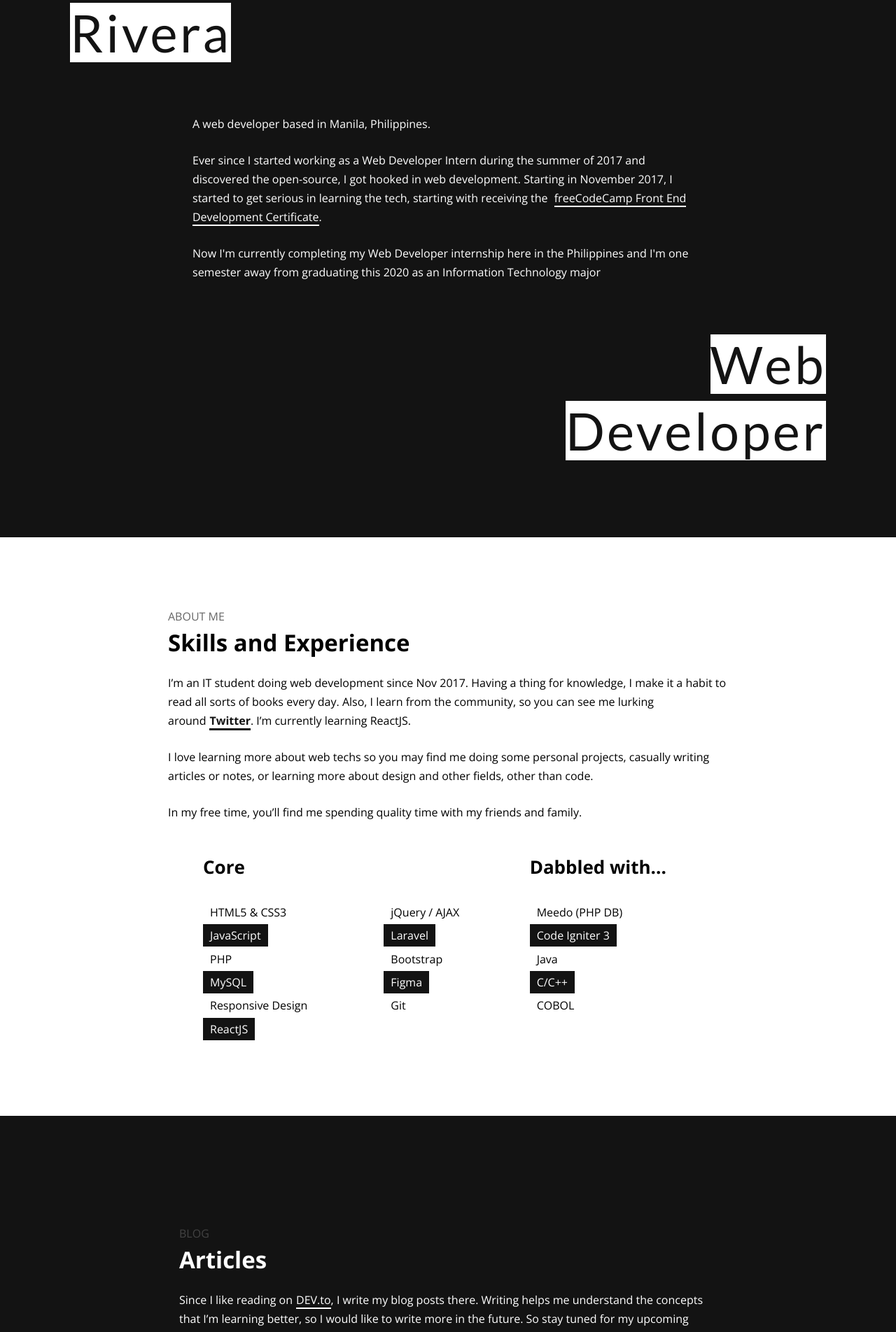
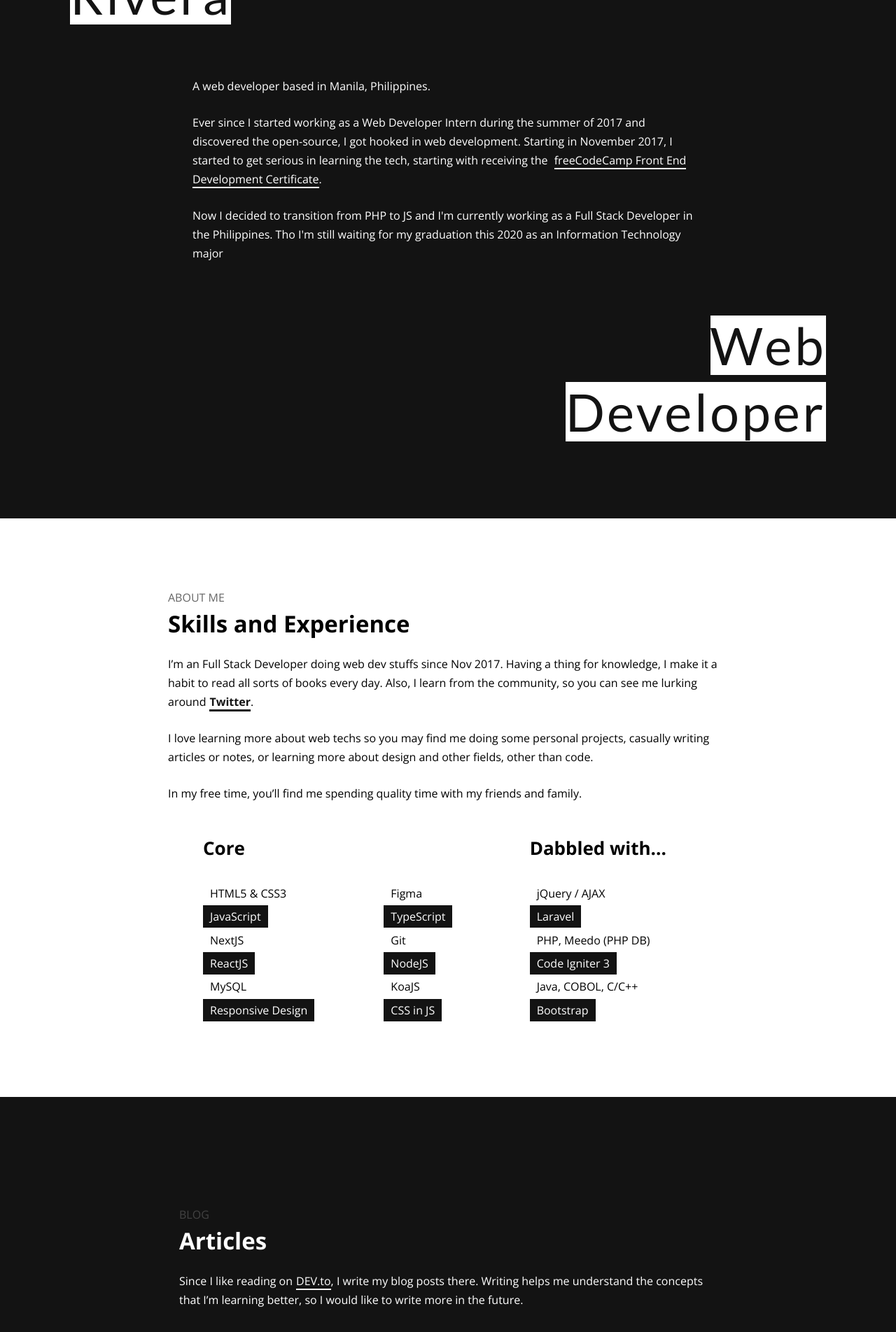
Before and after one commit to jorenrui/portfolio-v2, a React (Create React App) app: page / in a window 1280 px wide. Shown: the part 2053-3957 px from the top of the page at 70% size. Built offline with nearby package versions, Linux system fonts and the light colour scheme.

Commit message:
Update components

```diff
--- a/src/App.css
+++ b/src/App.css
@@ -671,6 +671,7 @@
 
 .brief-info {
 	text-align: center;
+	padding: 0 36px;
 }
 
 .brief-info .logo {
@@ -710,6 +711,7 @@
 }
 
 @media (max-width: 992px) {
+
 	.contact-section {
 		padding: 100px 50px;
 	}
@@ -731,6 +733,7 @@
 
 	.contact-section .brief-info {
 		margin-top: 100px;
+		padding: 0;
 	}
 }
 
--- a/src/components/AboutSection/AboutMe.js
+++ b/src/components/AboutSection/AboutMe.js
@@ -21,7 +21,6 @@ function AboutMe() {
           Ever since I started working as a Web Developer Intern during the summer of 2017 and
           discovered the open-source, I got hooked in web development. Starting in November 2017, I
           started to get serious in learning the tech, starting with receiving the{' '}
-          <span className='highlight-hover'></span>
           <a
             target='_blank'
             href='https://www.freecodecamp.org/certification/merakireal/legacy-front-end'
@@ -33,9 +32,7 @@ function AboutMe() {
           .
         </p>
         <p>
-          Now I'm currently completing my Web Developer internship here in the Philippines and I'm
-          one semester away from graduating this 2020 as an{' '}
-          <span className='highlight-hover'>Information Technology major</span>
+          Now I decided to transition from PHP to JS and I'm currently working as a <span className='highlight-hover'>Full Stack Developer</span> in the Philippines. Tho I'm still waiting for my graduation this 2020 as an <span className='highlight-hover'>Information Technology major</span>
         </p>
       </div>
       <div className='title'>
--- a/src/components/AboutSection/Skills.js
+++ b/src/components/AboutSection/Skills.js
@@ -9,8 +9,7 @@ function Skills() {
       </div>
       <div className='description'>
         <p>
-          I’m an <span className='highlight-hover-white'>IT student</span> doing web development
-          since <span className='highlight-hover-white'>Nov 2017</span>. Having a thing for
+          I’m an <span className='highlight-hover-white'>Full Stack Developer</span> doing web dev stuffs since <span className='highlight-hover-white'>Nov 2017</span>. Having a thing for
           knowledge, I make it a habit to read all sorts of books every day. Also, I learn from the
           community, so you can see me lurking around
           <a
@@ -21,7 +20,7 @@ function Skills() {
           >
             Twitter
           </a>
-          . I’m currently learning <span className='highlight-hover-white'>ReactJS</span>.
+          .
         </p>
         <p>
           I love learning more about web techs so you may find me doing some personal projects,
@@ -41,7 +40,10 @@ function Skills() {
               <span>JavaScript</span>
             </li>
             <li>
-              <span>PHP</span>
+              <span>NextJS</span>
+            </li>
+            <li>
+              <span>ReactJS</span>
             </li>
             <li>
               <span>MySQL</span>
@@ -49,10 +51,30 @@ function Skills() {
             <li>
               <span>Responsive Design</span>
             </li>
+          </ul>
+          <ul>
             <li>
-              <span>ReactJS</span>
+              <span>Figma</span>
+            </li>
+            <li>
+              <span>TypeScript</span>
+            </li>
+            <li>
+              <span>Git</span>
+            </li>
+            <li>
+              <span>NodeJS</span>
+            </li>
+            <li>
+              <span>KoaJS</span>
+            </li>
+            <li>
+              <span>CSS in JS</span>
             </li>
           </ul>
+        </div>
+        <div className='other-skills'>
+          <h3 className='list-title'>Dabbled with...</h3>
           <ul>
             <li>
               <span>jQuery / AJAX</span>
@@ -61,33 +83,16 @@ function Skills() {
               <span>Laravel</span>
             </li>
             <li>
-              <span>Bootstrap</span>
-            </li>
-            <li>
-              <span>Figma</span>
-            </li>
-            <li>
-              <span>Git</span>
-            </li>
-          </ul>
-        </div>
-        <div className='other-skills'>
-          <h3 className='list-title'>Dabbled with...</h3>
-          <ul>
-            <li>
-              <span>Meedo (PHP DB)</span>
+              <span>PHP, Meedo (PHP DB)</span>
             </li>
             <li>
               <span>Code Igniter 3</span>
             </li>
             <li>
-              <span>Java</span>
+              <span>Java, COBOL, C/C++</span>
             </li>
             <li>
-              <span>C/C++</span>
-            </li>
-            <li>
-              <span>COBOL</span>
+              <span>Bootstrap</span>
             </li>
           </ul>
         </div>
--- a/src/components/BlogSection.js
+++ b/src/components/BlogSection.js
@@ -24,8 +24,7 @@ function BlogSection() {
 					</a>
 					, I write my blog posts there. Writing helps me understand
 					the concepts that I’m learning better, so I would like to
-					write more in the future. So stay tuned for my upcoming
-					posts on January 2020.
+					write more in the future.
 				</p>
 			</div>
 			{articleItems}
--- a/src/components/ContactSection/BriefInfo.js
+++ b/src/components/ContactSection/BriefInfo.js
@@ -12,9 +12,7 @@ function BriefInfo() {
             <h3 className="name">Joeylene Rivera</h3>
             <p className="title text-muted">Web Developer</p>
             <p>
-                I'm 21 years old and currently living in the Manila, Philippines. I’m a 4th year
-                BSIT Student. Currently, I'm a Web Developer Intern and one semester away from
-                graduating.
+                I'm 22 years old and currently living in Manila, Philippines. I’m a Full Stack (JS) Developer and a BSIT student waiting for my graduation this 2020.
             </p>
             <SocialMedia />
         </div>
--- a/src/data/worksData.js
+++ b/src/data/worksData.js
@@ -3,7 +3,7 @@ const worksData = [
     id: 1,
     title: 'SPCC Caloocan Portal',
     description:
-      'SPCC Caloocan Portal is a Laravel application that focuses on the grading system and the school website. It also has features like class scheduling, course enlistment, printing of grades, enrollment of students, curriculum builder, etc. Did some UI/UX Design, Database Design, and Front & Back-end Development. Case Study coming soon.',
+      'SPCC Caloocan Portal is a Laravel application that focuses on the grading system and the school website. It also has features like class scheduling, course enlistment, printing of grades, enrollment of students, curriculum builder, etc. Did some UI/UX Design, Database Design, and Front & Back-end Development.',
     auth: '',
     techs: 'Boostrap, jQuery, Laravel, etc.',
     link: '',
@@ -15,7 +15,7 @@ const worksData = [
     id: 2,
     title: 'React Portfolio',
     description:
-      'A personal portfolio built as a way to learn and master ReactJS. Developed the design using Figma, developed the layout using Flexbox and CSS Grid, and used ReactJS. I also plan to write some case studies about my projects, so stay tuned.',
+      'A personal portfolio built as a way to learn and master ReactJS. Developed the design using Figma, developed the layout using Flexbox and CSS Grid, and used ReactJS.',
     auth: '',
     techs: 'ReactJS',
     link: '',
```
